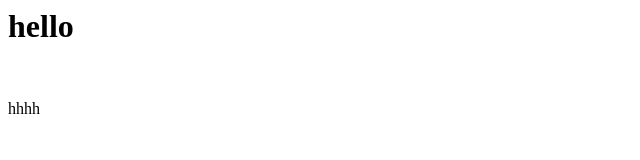
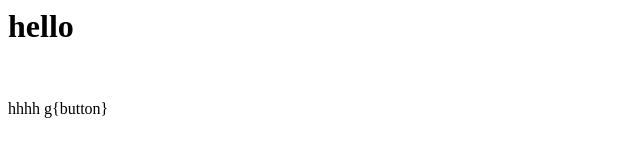
Before and after one commit to Urmila-budha-18/localrepo, a plain HTML site: page index.html in a window 1280 px wide. Shown: the full height of the page, 0-640 px from the left. Drawn offline with Linux system fonts and the light colour scheme.

```diff
--- a/index.html
+++ b/index.html
@@ -4,5 +4,6 @@
 <br>
 <p>
     hhhh
+    g{button}
 </p>
 <br>
```
